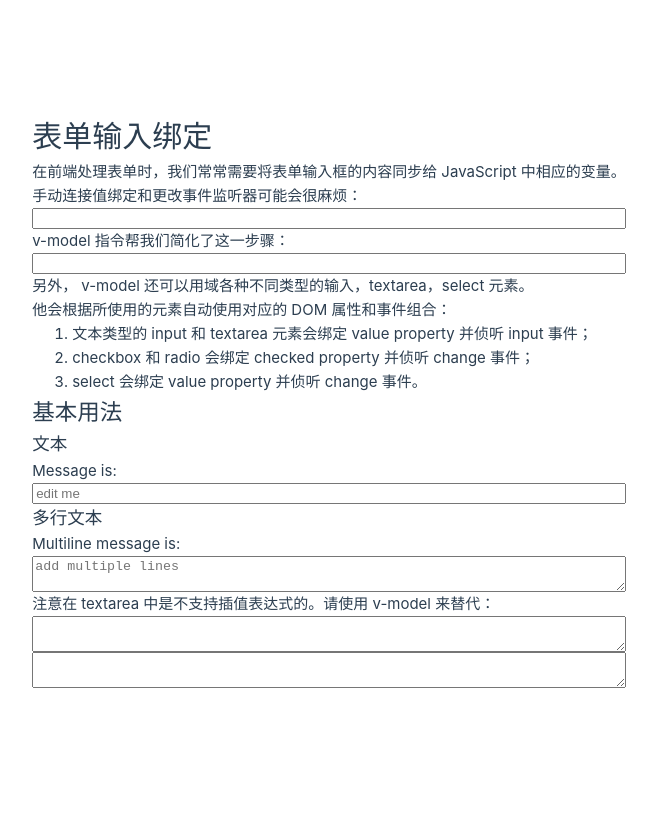
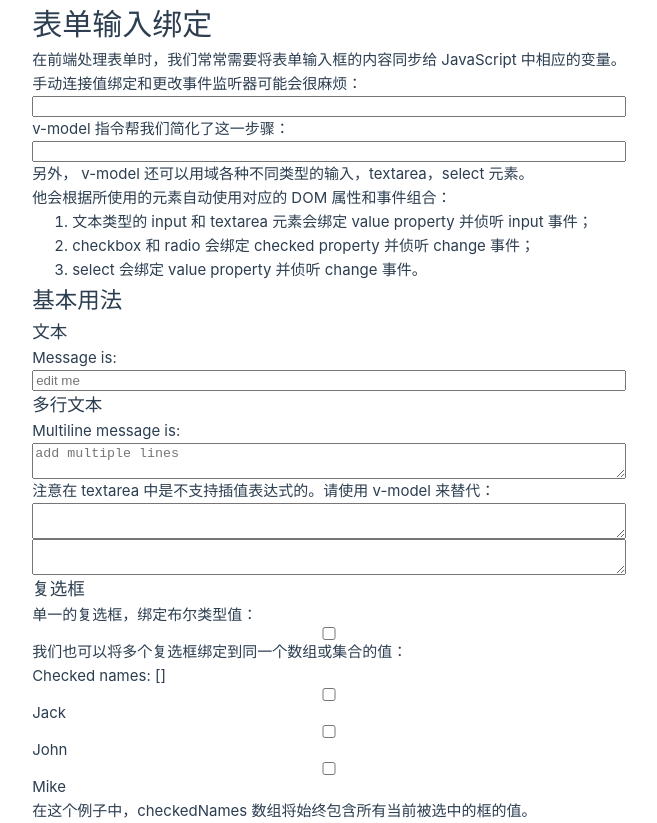
Before and after one commit to ShenlongDev/vue_xx, a Vue app: page / in a window 1280 px wide. Shown: the whole page, without its empty margins (311-968 px from the left). Before the commit the page ends 800 px from the top, so only its background shows below. Built offline with nearby package versions, Linux system fonts and the light colour scheme.

Commit message:
复选框

```diff
--- a/src/HandleForm.vue
+++ b/src/HandleForm.vue
@@ -3,6 +3,7 @@ import { ref } from 'vue'
 
 const text = ref('')
 const message = ref('')
+const checkedNames = ref([])
 </script>
 
 <template>
@@ -36,4 +37,17 @@ const message = ref('')
   <textarea>{{ text }}</textarea>
   <!-- 正确 -->
   <textarea v-model="text"></textarea>
+  <h3>复选框</h3>
+  <p>单一的复选框，绑定布尔类型值：</p>
+  <input type="checkbox" id="checkbox" v-model="checked" />
+  <label for="checkbox">{{ checked }}</label>
+  <p>我们也可以将多个复选框绑定到同一个数组或集合的值：</p>
+  <div>Checked names: {{ checkedNames }}</div>
+  <input type="checkbox" id="jack" value="Jack" v-model="checkedNames" />
+  <label for="jack">Jack</label>
+  <input type="checkbox" id="john" value="John" v-model="checkedNames" />
+  <label for="john">John</label>
+  <input type="checkbox" id="mike" value="Mike" v-model="checkedNames" />
+  <label for="mike">Mike</label>
+  <p>在这个例子中，checkedNames 数组将始终包含所有当前被选中的框的值。</p>
 </template>
```
